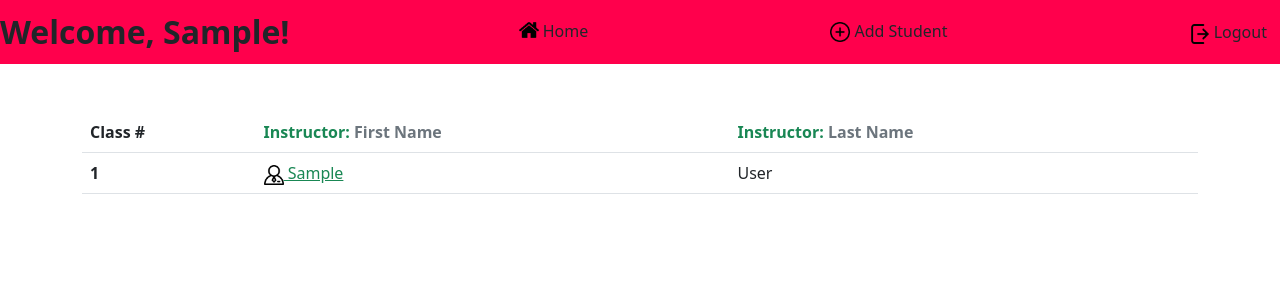
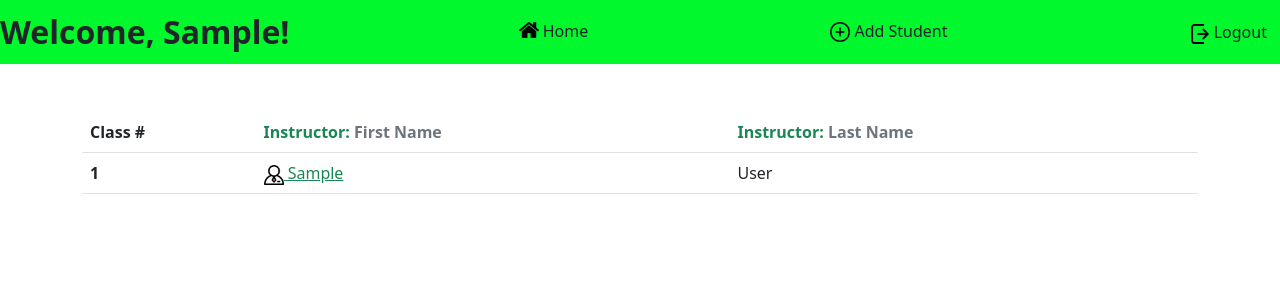
Before and after one commit to alexis0501/Python-Project, a Flask app: page /home in a window 1280 px wide. Shown: the top 300 px of the page. Run offline with Flask 2, Linux system fonts and the light colour scheme; the visitor is signed in with stand-in values (Sample User, id 1); tables that the repository leaves empty or names only in its code hold one stand-in row (values such as "Sample post").

Commit message:
changed navcolor

```diff
--- a/flask_app/static/css/navbar.css
+++ b/flask_app/static/css/navbar.css
@@ -1,5 +1,5 @@
 nav{
-    background-color: rgb(255, 0, 76);
+    background-color: rgb(0, 248, 45);
 }
 
 .welcome-text{
```
